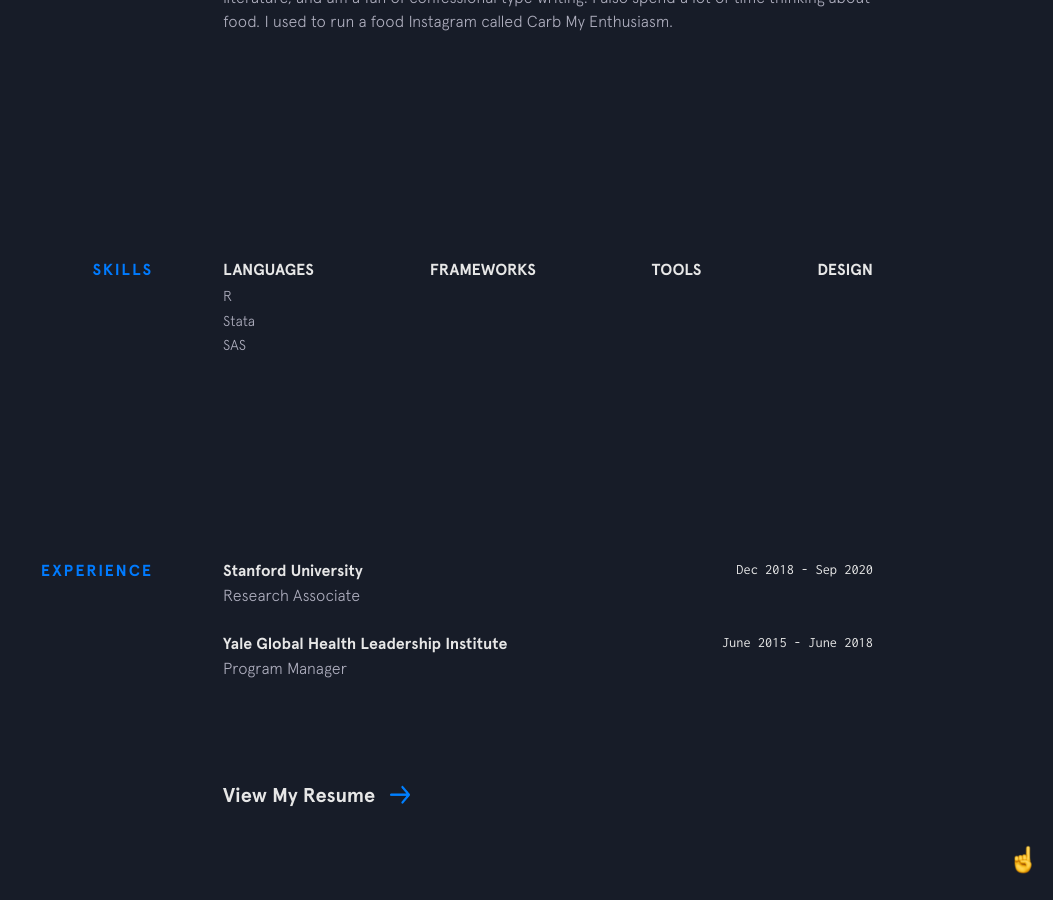
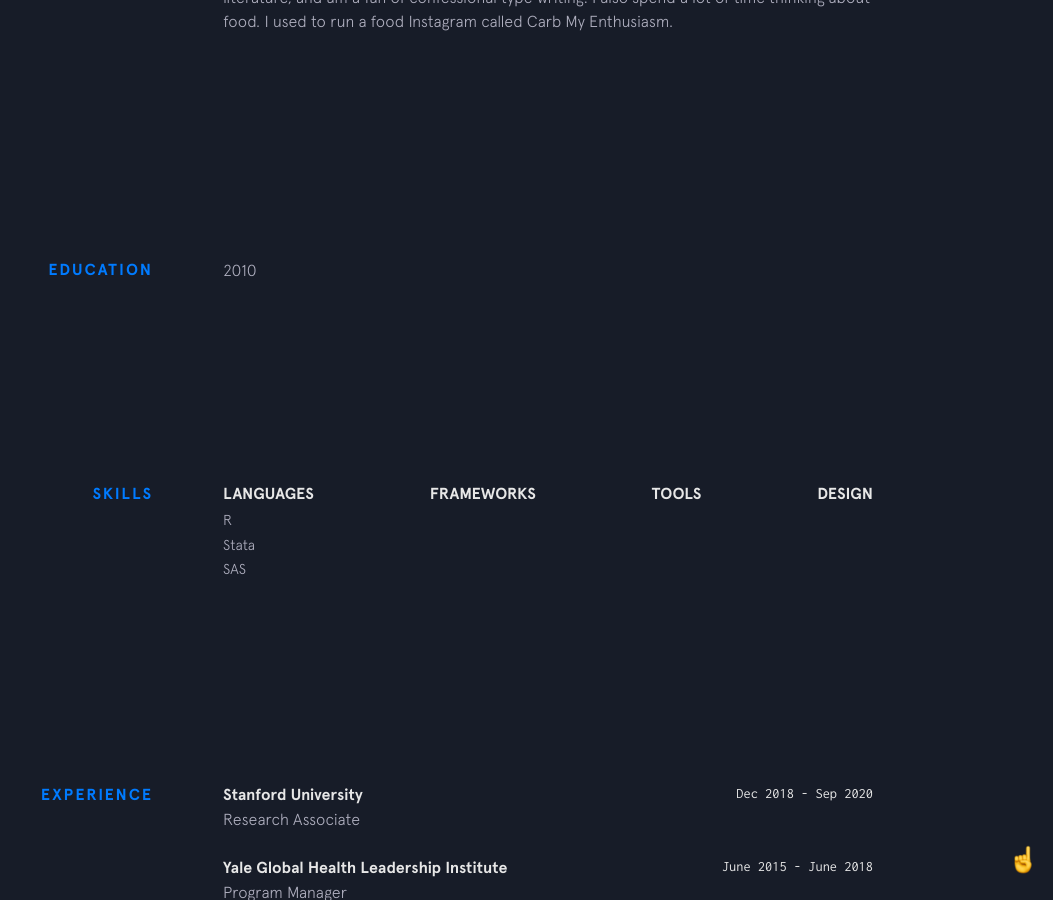
Before and after one commit to annabelxtan/annabelxtan.github.io, a Jekyll site: the page built from index.html, in a window 1280 px wide and 900 px high, scrolled down 1163 px. Shown: the whole window, without its empty margins (227-1280 px from the left). Built offline with Jekyll 4.4.1, drawn with Linux system fonts in a browser that asks for light colours; nearby versions of some CDN libraries.

Commit message:
Update index.html

```diff
--- a/index.html
+++ b/index.html
@@ -6,6 +6,7 @@ layout: default
   {% include switch.html %}
   {% include intro.html %}
   {% include background.html %}
+  {% include education.html %}
   {% include skills.html %}
   {% include experience.html %}
   {% include footer.html %}
```
